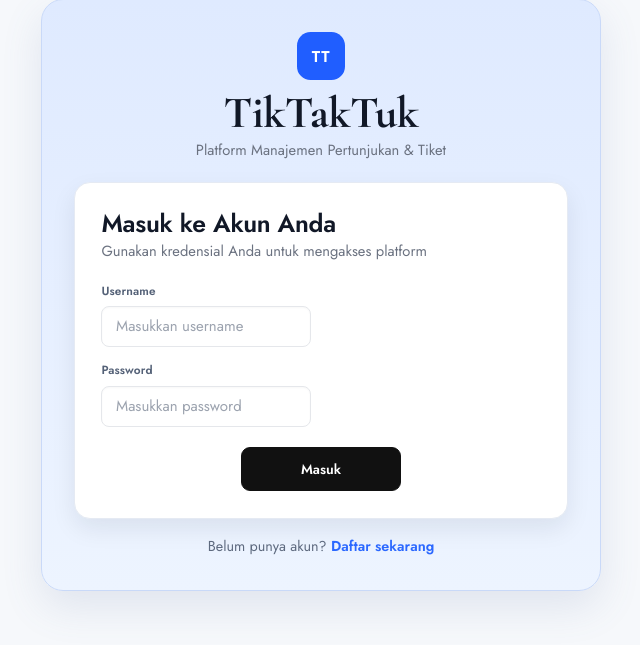
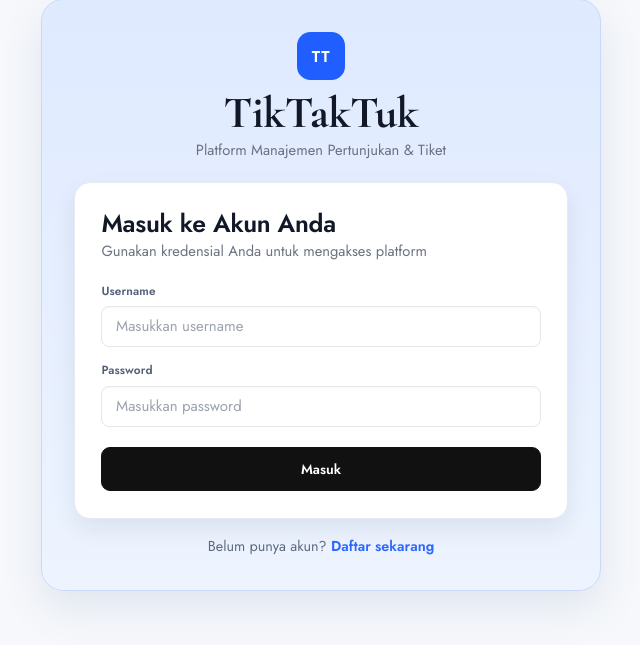
Before and after one commit to evan052006/TK-Basdat-c-racked, a Django app: page /accounts/login/ in a window 1280 px wide. Shown: the part 131-776 px from the top of the page, without its empty margins (319-959 px from the left). Run offline with Django 5.2, Linux system fonts and the light colour scheme; parts of the project's set-up code (start-up, migrations or seed data) failed here and were passed over; some libraries are stand-ins or nearby versions.

Commit message:
fix lagi

```diff
--- a/accounts/templates/common/base.html
+++ b/accounts/templates/common/base.html
@@ -193,6 +193,7 @@
 
       .auth-field input,
       .auth-field .form-control {
+        width: 100%;
         height: 2.55rem;
         border-radius: 8px;
         background: #ffffff !important;
@@ -252,6 +253,7 @@
 
       .auth-submit,
       .auth-secondary {
+        width: 100%;
         min-width: 10rem;
         border-radius: 9px !important;
       }
```
